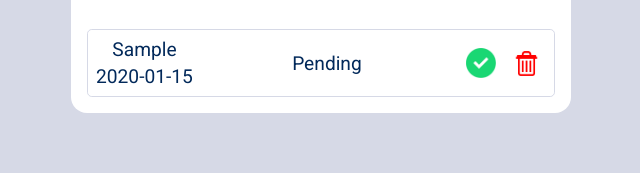
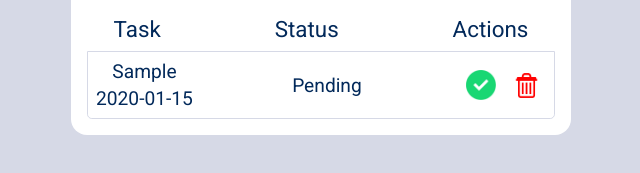
Before and after one commit to Aayush259/To-do-list, a plain HTML site: page index.html in a window 1280 px wide. Both pictures are taken after typing "Sample", "2020-01-15" into the empty fields and a click on the button "Add". Shown: the part 433-606 px from the top of the page, without its empty margins (319-959 px from the left). Drawn offline with Linux system fonts and the light colour scheme; a web font is replaced by a local one.

Commit message:
Updated the UI

```diff
--- a/index.html
+++ b/index.html
@@ -35,6 +35,12 @@
 
             <div class="output-container">
 
+                <div class="output-bar flex">
+                    <div>Task</div>
+                    <div>Status</div>
+                    <div>Actions</div>
+                </div>
+
             </div>
         </div>
 
--- a/styles/style.css
+++ b/styles/style.css
@@ -133,16 +133,31 @@ input {
 }
 
 .output-container > .output {
-    margin-top: 0.5rem;
+    margin-top: 0;
     border: 1px solid var(--Light-gray);
+    border-top: none;
+    border-bottom: none;
     padding: 0.5rem;
     font-size: 1.2rem;
-    border-radius: 0.3rem;
+    border-radius: 0;
     justify-content: space-between;
 }
 
-.output-container > .output:nth-child(1) {
-    margin-top: 0;
+.output-container > .output:nth-child(2) {
+    border-radius: 0.3rem 0.3rem 0 0;
+    border-top: 1px solid var(--Light-gray);
+}
+
+.output-container > .output:last-child {
+    border-radius: 0 0 0.3rem 0.3rem;
+    border-bottom: 1px solid var(--Light-gray);
+}
+
+.output-container > .output-bar {
+    justify-content: space-between;
+    font-size: 1.4rem;
+    border: 1px solid transparent;
+    padding: 0.5rem 1.6rem;
 }
 
 .task-name {
```
